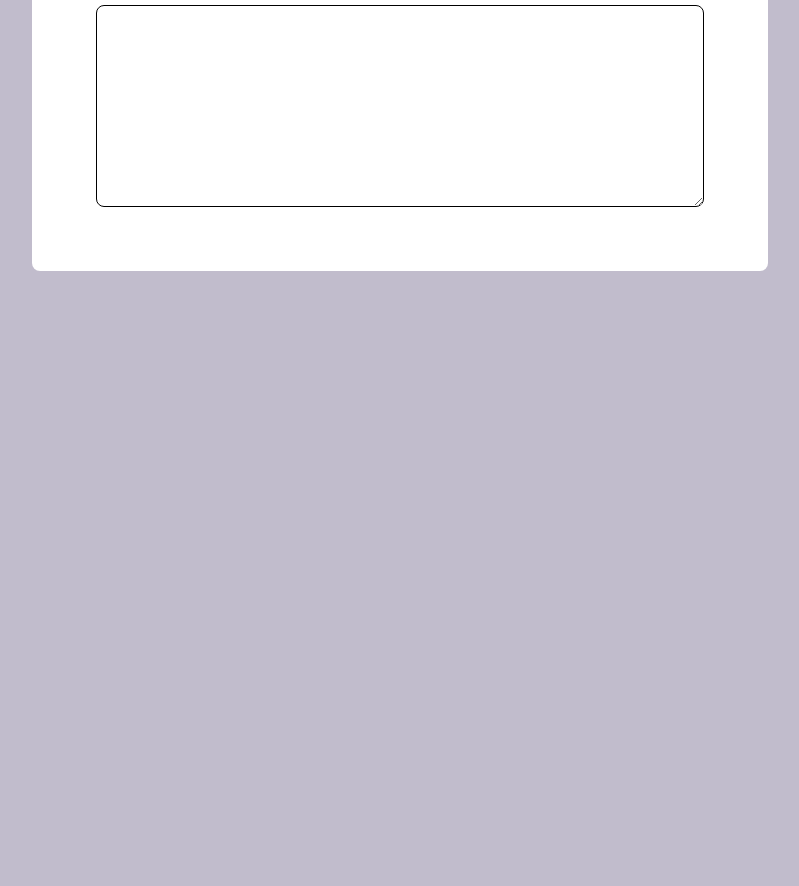
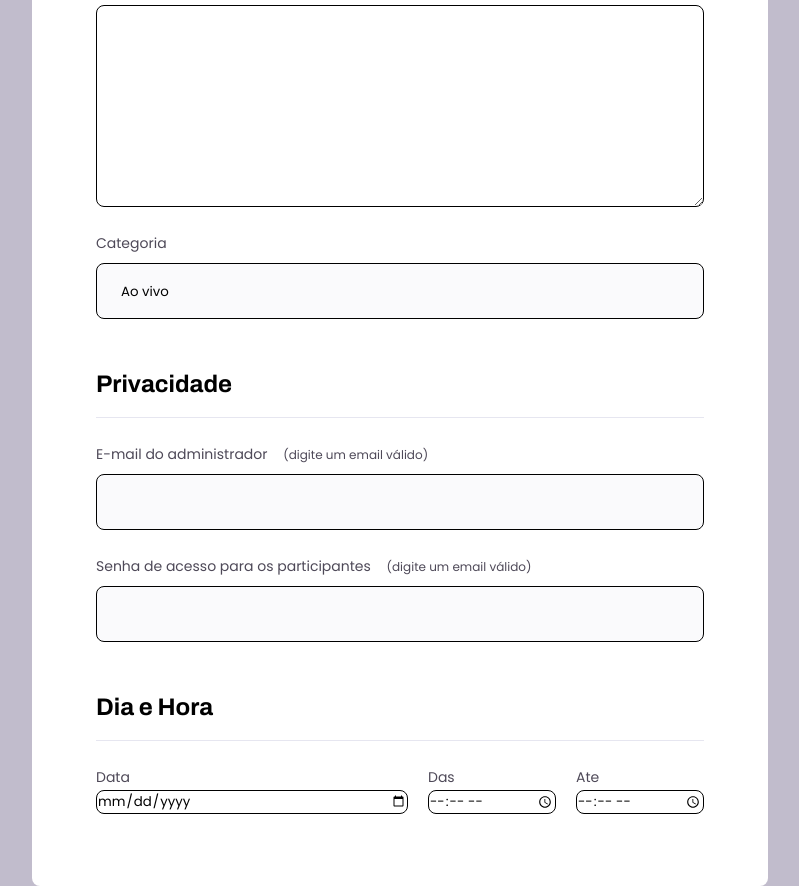
Before and after one commit to JVLeocadio/Estudo-RocketSeat, a plain HTML site: page Projeto 03/index.html in a window 1280 px wide. Shown: the part 758-1644 px from the top of the page, without its empty margins (240-1039 px from the left). Before the commit the page ends 1029 px from the top, so only its background shows below. Drawn offline with Linux system fonts and the light colour scheme.

Commit message:
treinando

```diff
--- a/Projeto 03/index.html
+++ b/Projeto 03/index.html
@@ -24,8 +24,7 @@
         </header>
 
         <form action="">
-
-            <fieldset>
+<fieldset>
 
                 <legend> <strong>Informações do Evento</strong> </legend>
 
@@ -43,11 +42,57 @@
                     <textarea name="" id="" cols="30" rows="10" id="extra"></textarea>
 
 
-
+                    <label for="categoria" id="label-categoria" >Categoria</label>
+                    <select name="categoria" id="categoria">
+                        <option value="live">Ao vivo</option>
+                        <option value="mentorship">Podcast</option>
+                    </select>
 
                 </div>
 
-            </fieldset>
+</fieldset>
+
+<fieldset>
+
+                <legend> <strong>Privacidade</strong> </legend>
+
+                <div class="input-wrapper">
+                    <label for="email">E-mail do administrador <span>(digite um email válido)</span></label>
+                    <input type="email" id="email">
+                </div>
+
+                <div class="input-wrapper">
+                    <label for="senha-user">Senha de acesso para os participantes <span>(digite um email válido)</span></label>
+                    <input type="password" id="senha-user">
+                </div>
+
+</fieldset>
+
+<fieldset>
+
+    <legend> <strong>Dia e Hora</strong> </legend>
+
+    <div 3 class="colunas">
+
+        <div class="">
+            <label for="data">Data</label>
+            <input type="date" id="data">
+        </div>
+        <div class="">
+            <label for="begin">Das</label>
+            <input type="time" id="begin">
+        </div>
+        <div class="">
+            <label for="end">Ate</label>
+            <input type="time" id="end">
+        </div>
+
+    </div>
+
+
+
+
+</fieldset>
 
 
         </form>
--- a/Projeto 03/style.css
+++ b/Projeto 03/style.css
@@ -65,6 +65,10 @@ form
     min-height: 300px;
     border-radius: 8px;
     padding: 64px;
+
+    display: flex;
+    flex-direction: column;
+    gap: 48px;
 }
 
 fieldset {
@@ -92,6 +96,7 @@ fieldset legend {
     flex-direction: column;
     width: 608px;
 
+    padding-top: top 24px;
 }
 
 .input-wrapper label {
@@ -99,6 +104,8 @@ fieldset legend {
     line-height: 24px;
     color: #4E4958;
     margin-bottom: 8px;
+
+    margin-top: 24px;
 
 
 }
@@ -109,31 +116,55 @@ fieldset legend {
     line-height: 20px;
 
 }
-.input-wrapper input {
+.input-wrapper input, .input-wrapper select{
     background: #FAFAFC;
     border: 1px solid;
     border-radius: 8px;
     height: 56px;
     padding: 0 24px;
 
-}
-#label-link {
-    padding-top: 24px;
-}
-#label-wats {
-    padding-top: 24px;
+
+
 }
 
-#label-extra {
-    padding-top: 24px;
-}
-
-#label-titul {
-    padding-top: 24px;
-}
 textarea {
     border: 1px solid;
     border-radius: 8px;
     padding: 0 24px;
 
 }
+
+.input-wrapper select {
+    appearance: none;
+}
+
+.colunas {
+    display: flex;
+    font-size: 14px;
+    line-height: 24px;
+    color: #4E4958;
+    margin-bottom: 8px;
+    margin-top: 24px;
+     gap: 20px;
+
+}
+
+#begin ,#end   {
+    width: 128px;
+
+
+}
+
+#data {
+    width: 312px;
+
+
+}
+
+#begin, #end, #data {
+    border: 1px solid;
+    border-radius: 8px;
+
+
+
+}
```
